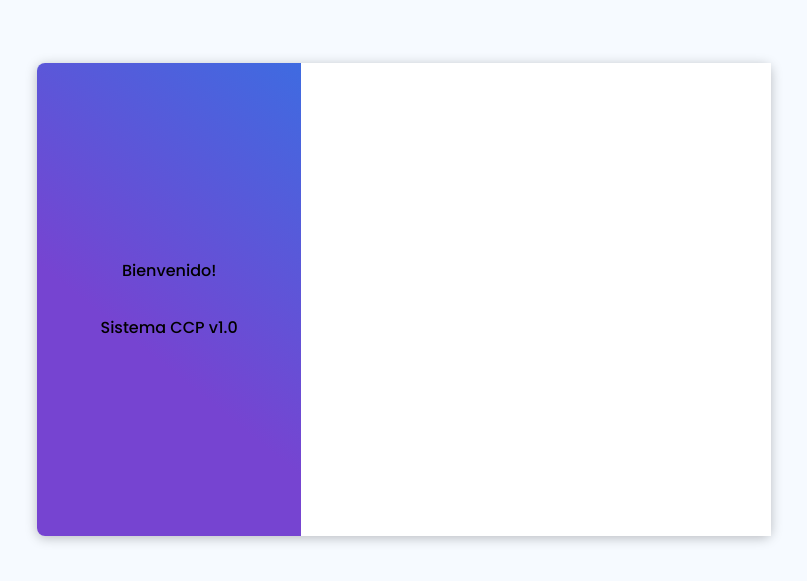
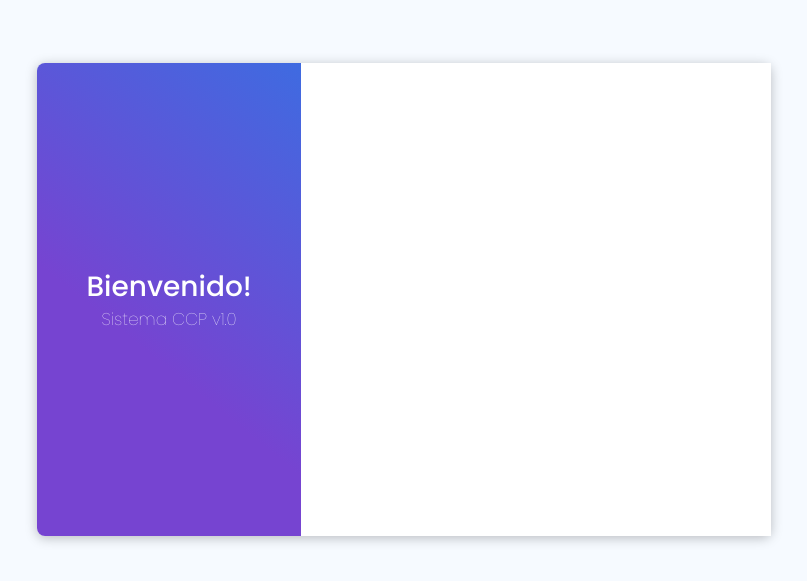
Before and after one commit to misopg1g1/ccp-frontend, a React (Vite) app: page / in a window 1280 px wide. Shown: the part 101-682 px from the top of the page, without its empty margins (236-1043 px from the left). Built offline with nearby package versions, Linux system fonts and the light colour scheme.

Commit message:
feature/PGG-72

```diff
--- a/src/index.css
+++ b/src/index.css
@@ -8,3 +8,20 @@ html,body {
   margin: 0;
   font-family: 'Poppins', sans-serif;
 }
+
+.medium {
+  color:  #FFFFFF;
+  margin: 2px;
+  font-style: normal;
+  height: 36px;
+  font-weight: 500;
+  font-size: 28px;
+}
+
+.light {
+  color: #FFFFFF;
+  margin: 2px;
+  font-style: normal;
+  font-weight: 100;
+  font-size: 17px;
+}
```
